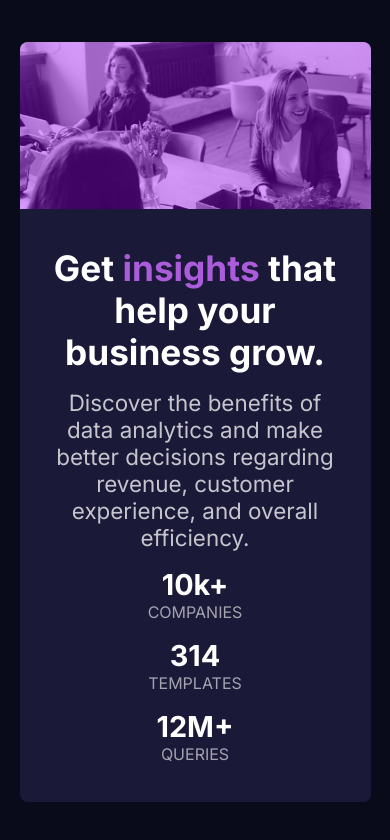
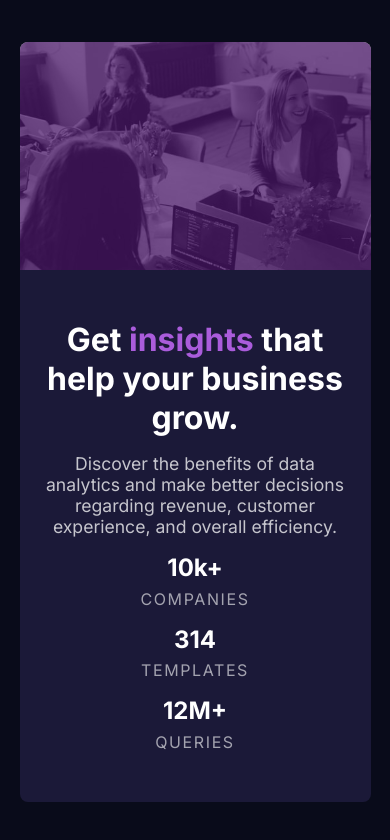
Before and after one commit to DavidAdjei/frontend_mentor-stats-preview-card-component, a plain HTML site: page index.html in a window 390 px wide. Drawn offline with Linux system fonts and the light colour scheme.

Commit message:
Second commit

```diff
--- a/styles.css
+++ b/styles.css
@@ -79,17 +79,19 @@ body{
 .main__insights-stats__queries{
      display: flex;
      flex-direction: column-reverse;
+     gap: .4rem;
 }
 
 .main__insights-stats__desc{
     text-transform: uppercase;
     color: var(--slightlyTransparentWhiteStat);
     font-family: var(--fontFamily);
-    font-size: 0.9rem;
+    font-size: 0.7rem;
+    letter-spacing: .1rem;
 }
 
 .main__insights-stats__figures{
-    font-size: 1.4rem;
+    font-size: 1.2rem;
     font-weight: 700;
     color: var(--white);
 }
@@ -106,9 +108,10 @@ body{
 .main__logo-overlay{
     width: 100%;
     height: 100%;
-    background-color:hsl(277deg 100% 50% / 38%);
+    background-color:hsla(277, 66%, 25%, 0.734)
 }
-@media screen and (max-width:55rem){
+
+@media screen and (max-width: 45rem){
      .main{
          flex-direction: column-reverse;
          width: 90%;
@@ -117,11 +120,11 @@ body{
 
      .main__insights{
          width: 100%;
-         height: 78%;
+         height: 70%;
      }
 
      .main__insights-title{
-         font-size: 2.2rem;
+         font-size: 2rem;
      }
 
      .main__insights-description,
@@ -132,7 +135,7 @@ body{
      }
 
      .main__insights-description{
-         font-size: 1.4rem;
+         font-size: 1.1rem;
      }
 
      .main__insights-stats{
@@ -146,13 +149,11 @@ body{
      }
 
      .main__insights-stats__figures{
-         font-size: 1.8rem;
+         font-size: 1.5rem;
      }
 
      .main__logo{
          width: 100%;
-         height: 22%;
+         height: 30%;
     }
-
-
 }
```
